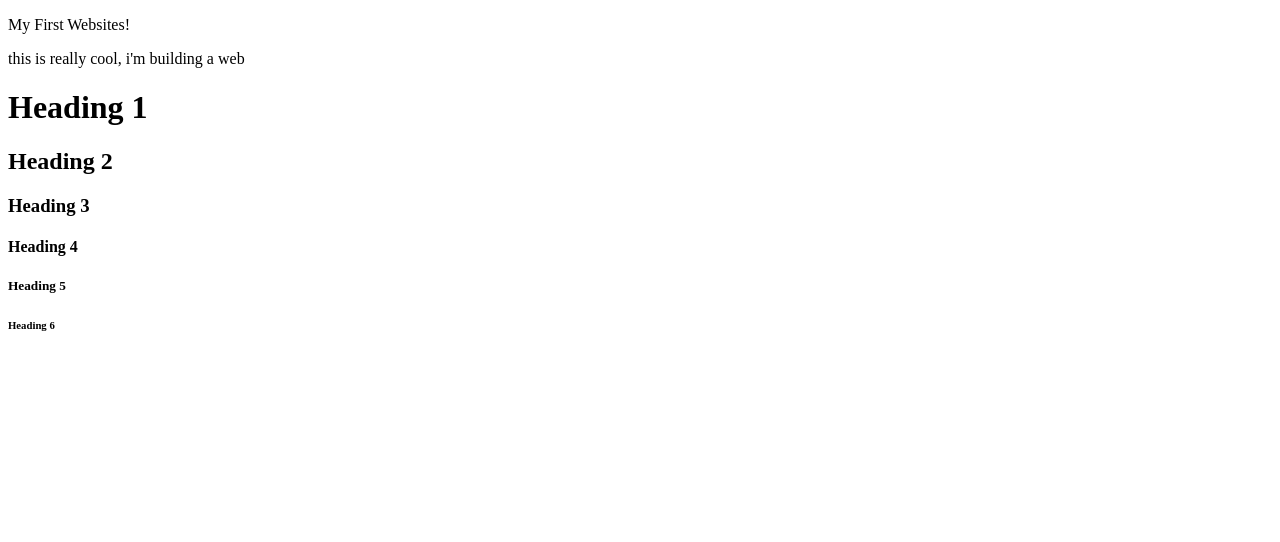
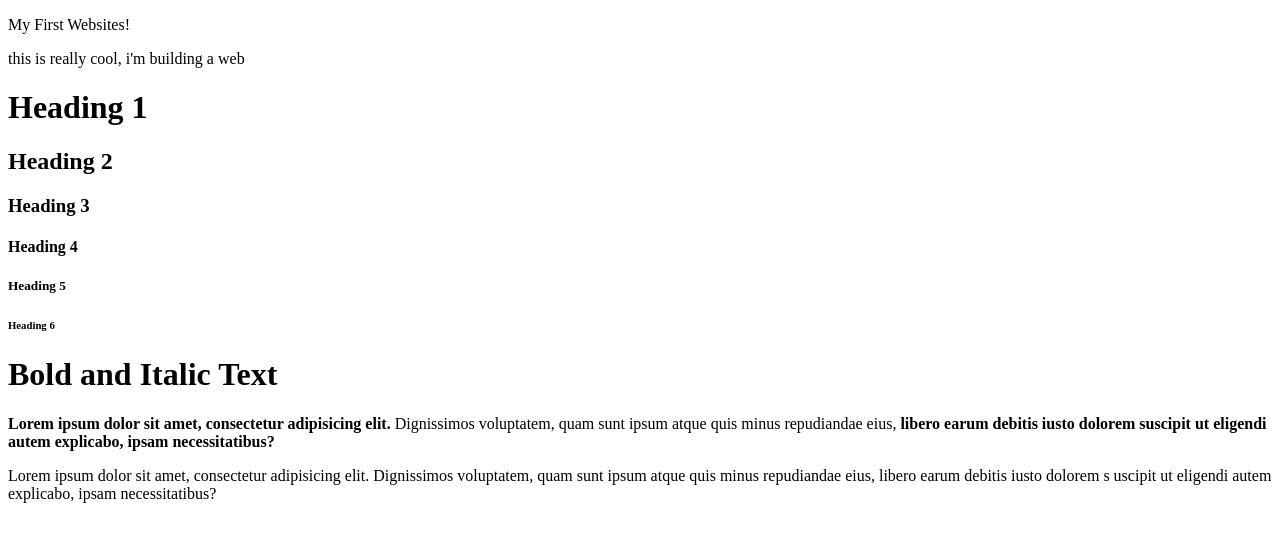
Before and after one commit to AhmadYusuf1502/foundations-working-with-text, a plain HTML site: page index.html in a window 1280 px wide. Drawn offline with Linux system fonts and the light colour scheme.

Commit message:
create paragraph with lorem and learn strong tag to create bold text to know the text important

```diff
--- a/index.html
+++ b/index.html
@@ -17,7 +17,19 @@
         <h5>Heading 5</h5>
         <h6>Heading 6</h6>
 
+        <!-- learn bold ana italic text -->
 
+        <h1>Bold and Italic Text</h1>
+
+        <p><strong>Lorem ipsum dolor sit amet, consectetur adipisicing elit. </strong>
+            Dignissimos voluptatem, quam sunt ipsum atque quis minus
+            repudiandae eius, <strong>libero earum debitis iusto dolorem
+            suscipit ut eligendi autem explicabo, ipsam necessitatibus?</strong></p>
+
+        <p>Lorem ipsum dolor sit amet, consectetur adipisicing elit.
+            Dignissimos voluptatem, quam sunt ipsum atque quis minus
+            repudiandae eius, libero earum debitis iusto dolorem s
+            uscipit ut eligendi autem explicabo, ipsam necessitatibus?</p>
 
     </body>
 </html>
```
